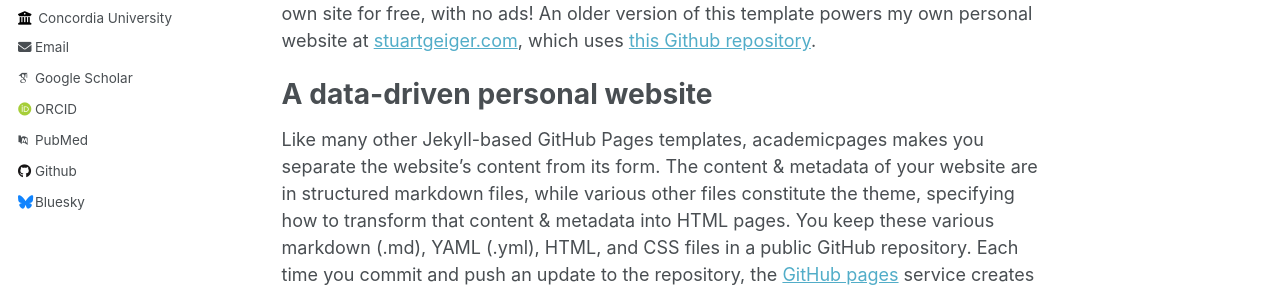
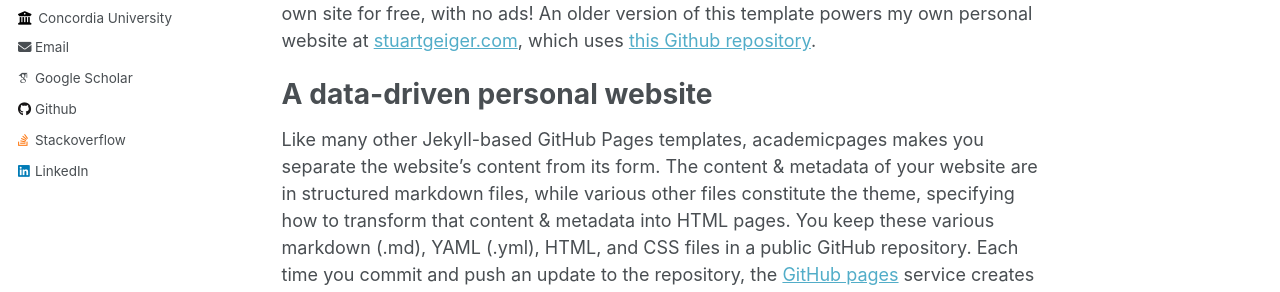
Before and after one commit to omid-reza/omid-reza.github.io, a Jekyll site: the page built from _pages/about.md, in a window 1280 px wide. Shown: the part 372-664 px from the top of the page. Built offline with Jekyll 4.4.1, drawn with Linux system fonts in a browser that asks for light colours; some web fonts are replaced; some of the changed lines change nothing that is shown.

Commit message:
add some links

```diff
--- a/_config.yml
+++ b/_config.yml
@@ -32,10 +32,10 @@
 
   # Academic websites
   arxiv            : # URL - Update with the correct link to your profile
-  googlescholar    : "https://scholar.google.com/citations?user=PS_CX0AAAAAJ"
+  googlescholar    : "https://scholar.google.com/citations?user=m0ABUz0AAAAJ"
   impactstory      : # URL
-  orcid            : "http://orcid.org/yourorcidurl"
-  pubmed           : "https://www.ncbi.nlm.nih.gov/pubmed/?term=john+snow"
+  orcid            : #
+  pubmed           : #
   researchgate     : # URL
 
   # Repositories and software development
@@ -44,10 +44,10 @@
   dribbble         : # Username
   github           : "omid-reza"
   kaggle           : # Username
-  stackoverflow    : # User number or user number and name (i.e., use "1" or "1/jeff-atwood")
+  stackoverflow    : "11215840/omid-reza-heidari"
 
   # Social media
-  bluesky          : "bsky.app" # Replace this with you Bluesky username
+  bluesky          : # Username
   facebook         : # Username
   flickr           : # Username
   foursquare       : # Username
@@ -56,7 +56,7 @@
   keybase          : # Username
   instagram        : # Username
   lastfm           : # Usernamet site-wide configuration and add your con
-  linkedin         : # Username
+  linkedin         : "omidrezaheidari"
   mastodon         : # URL
   medium           : # URL
   pinterest        : # Username
```
